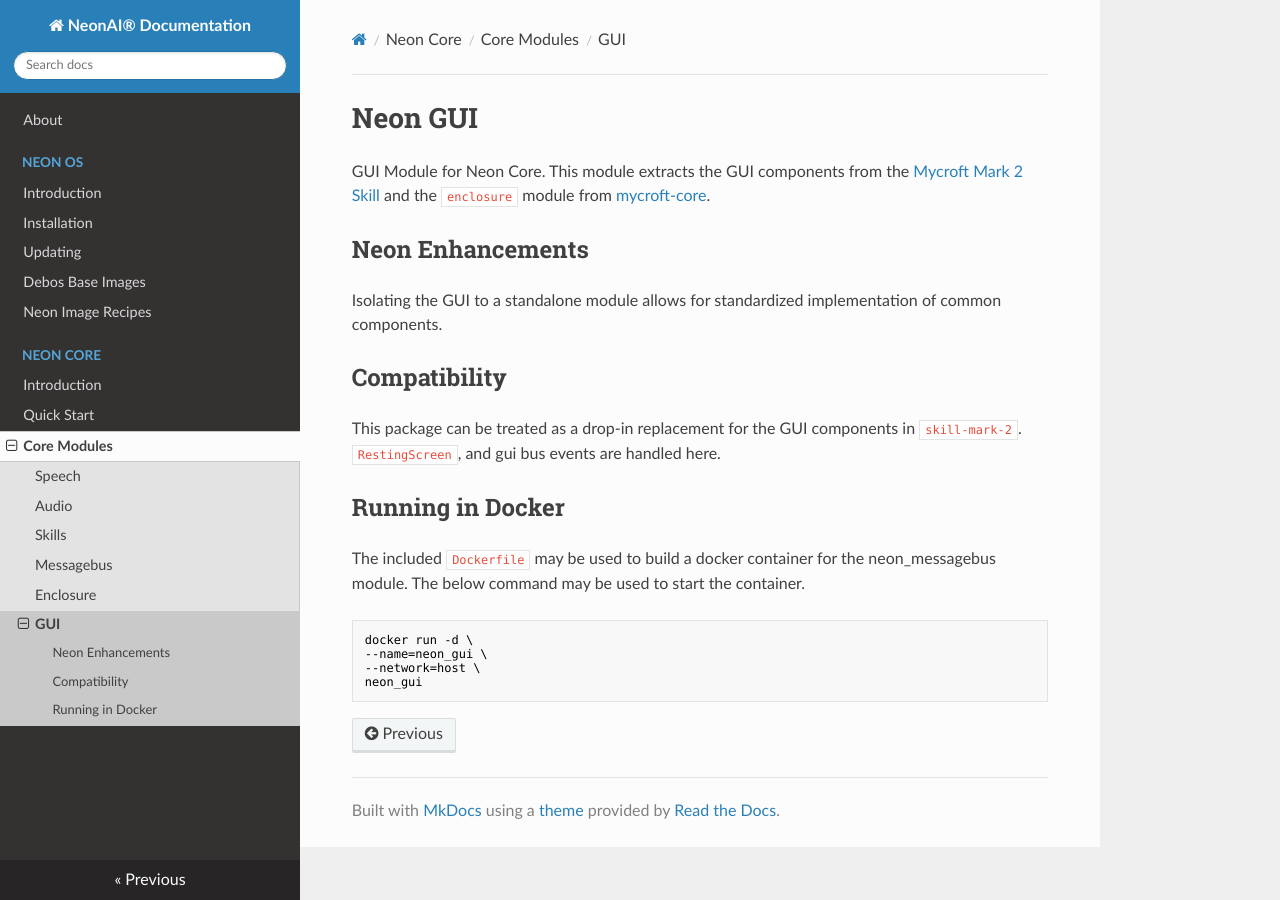
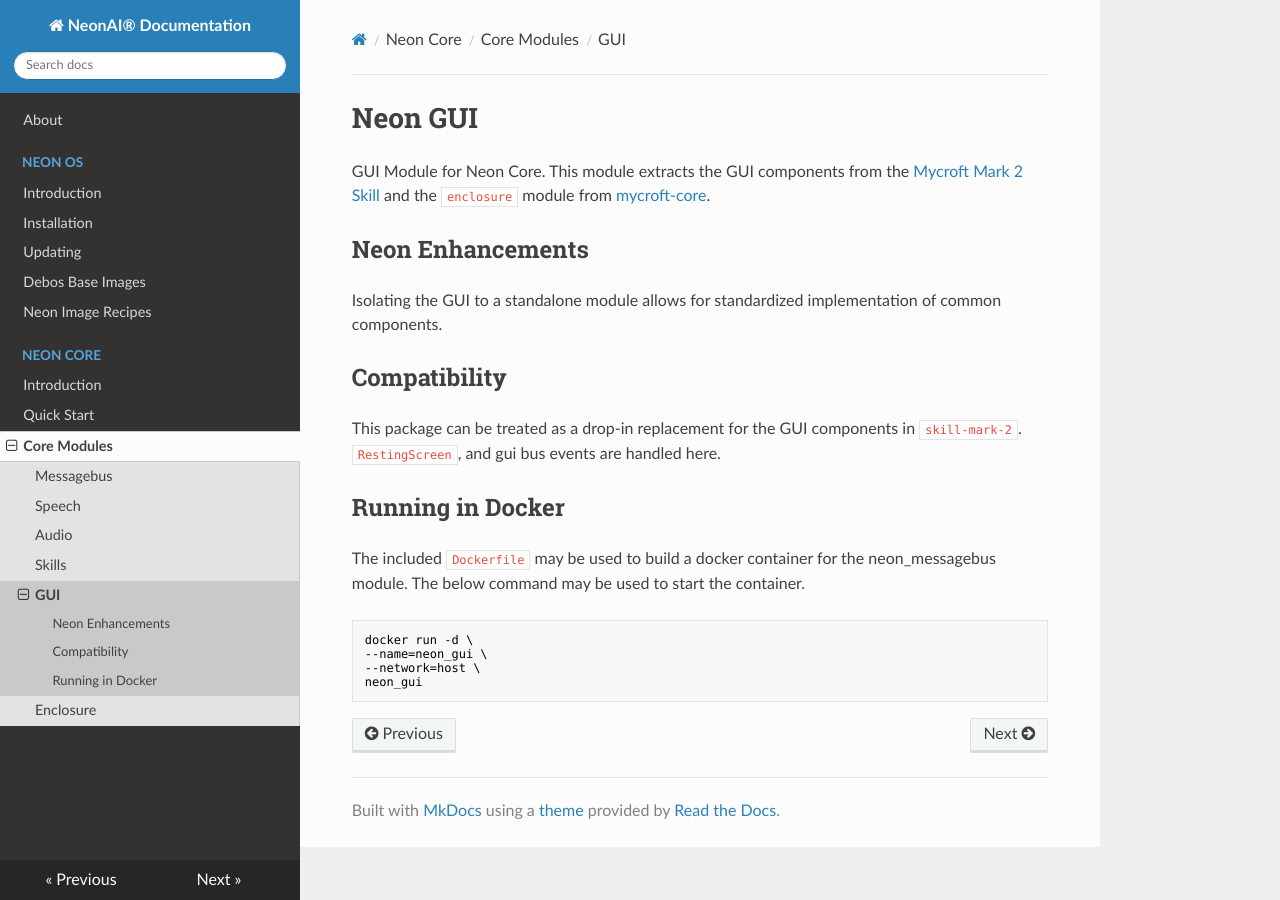
Before and after one commit to NeonGeckoCom/neon-docs, an MkDocs documentation site: the page built from docs/neon_core/neon_gui.md, in a window 1280 px wide. Built offline with MkDocs 1.6.1, drawn with Linux system fonts in a browser that asks for light colours; nearby versions of some CDN libraries; some of the changed lines change nothing that is shown.

Commit message:
Reorg docs for consistency

```diff
--- a/mkdocs.yml
+++ b/mkdocs.yml
@@ -14,9 +14,9 @@
           - Introduction: neon_core/index.md
           - Quick Start: neon_core/quick_start.md
           - Core Modules:
+              - Messagebus: neon_core/neon_messagebus.md
               - Speech: neon_core/neon_speech.md
               - Audio: neon_core/neon_audio.md
               - Skills: neon_core/neon_skills.md
-              - Messagebus: neon_core/neon_messagebus.md
+              - GUI: neon_core/neon_gui.md
               - Enclosure: neon_core/neon_enclosure.md
-              - GUI: neon_core/neon_gui.md
```
